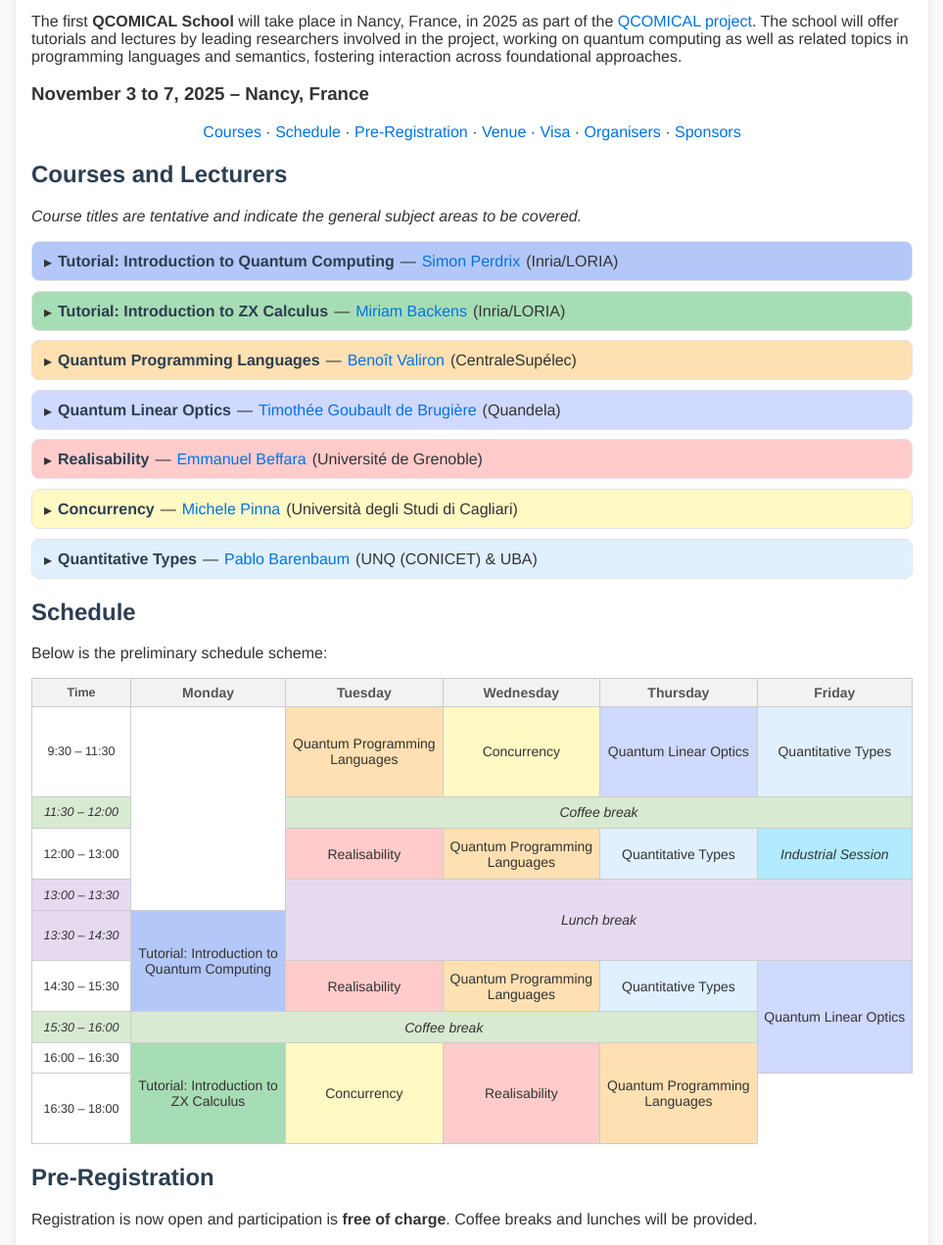
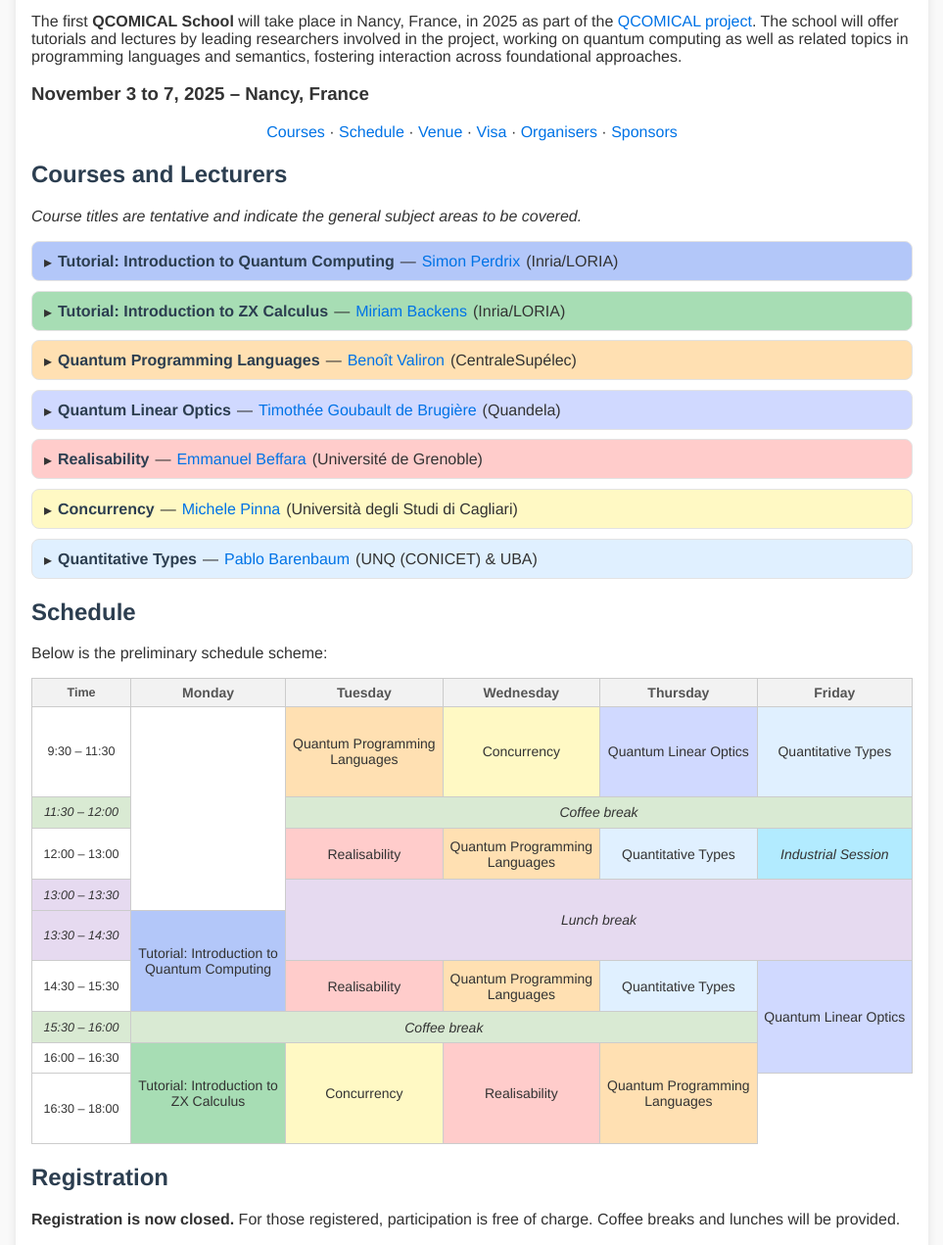
Before and after one commit to qcomical2025/qcomical2025.github.io, a plain HTML site: page index.html in a window 1280 px wide. Shown: the part 300-1571 px from the top of the page at 98% size, without its empty margins (158-1121 px from the left). Drawn offline with Linux system fonts and the light colour scheme.

Commit message:
Registration closed

```diff
--- a/index.html
+++ b/index.html
@@ -25,7 +25,6 @@
   <nav style="margin: 0.5em 0 1.25em; text-align:center">
     <a href="#courses">Courses</a> ·
     <a href="#schedule">Schedule</a> ·
-    <a href="#prereg">Pre-Registration</a> ·
     <a href="#venue">Venue</a> ·
     <a href="#visa">Visa</a> ·
     <a href="#organisers">Organisers</a> ·
@@ -281,12 +280,14 @@
 </div>
 
 
-  <h2 id="prereg">Pre-Registration</h2>
+  <h2 id="prereg">Registration</h2>
 
   <p>
-  Registration is now open and participation is <strong>free of charge</strong>. Coffee breaks and lunches will be provided.
+  <strong>Registration is now closed.</strong>
+  For those registered, participation is free of charge</strong>. Coffee breaks and lunches will be provided.
   </p>
 
+  <!--
   <div class="prereg-box">
     <p>Filling the form below is mandatory.</p>
     <a href="https://sondages.inria.fr/index.php/668754?lang=en"
@@ -298,6 +299,7 @@
     <h3>Registration deadline: October 9, 2025 (midnight CEST)</h3>
     <p><strong>If you receive any error message, please try again or contact the organisers.</strong></p>
   </div>
+  -->
 
   <h2 id="venue">Venue</h2>
   <div class="venue-box">
```
